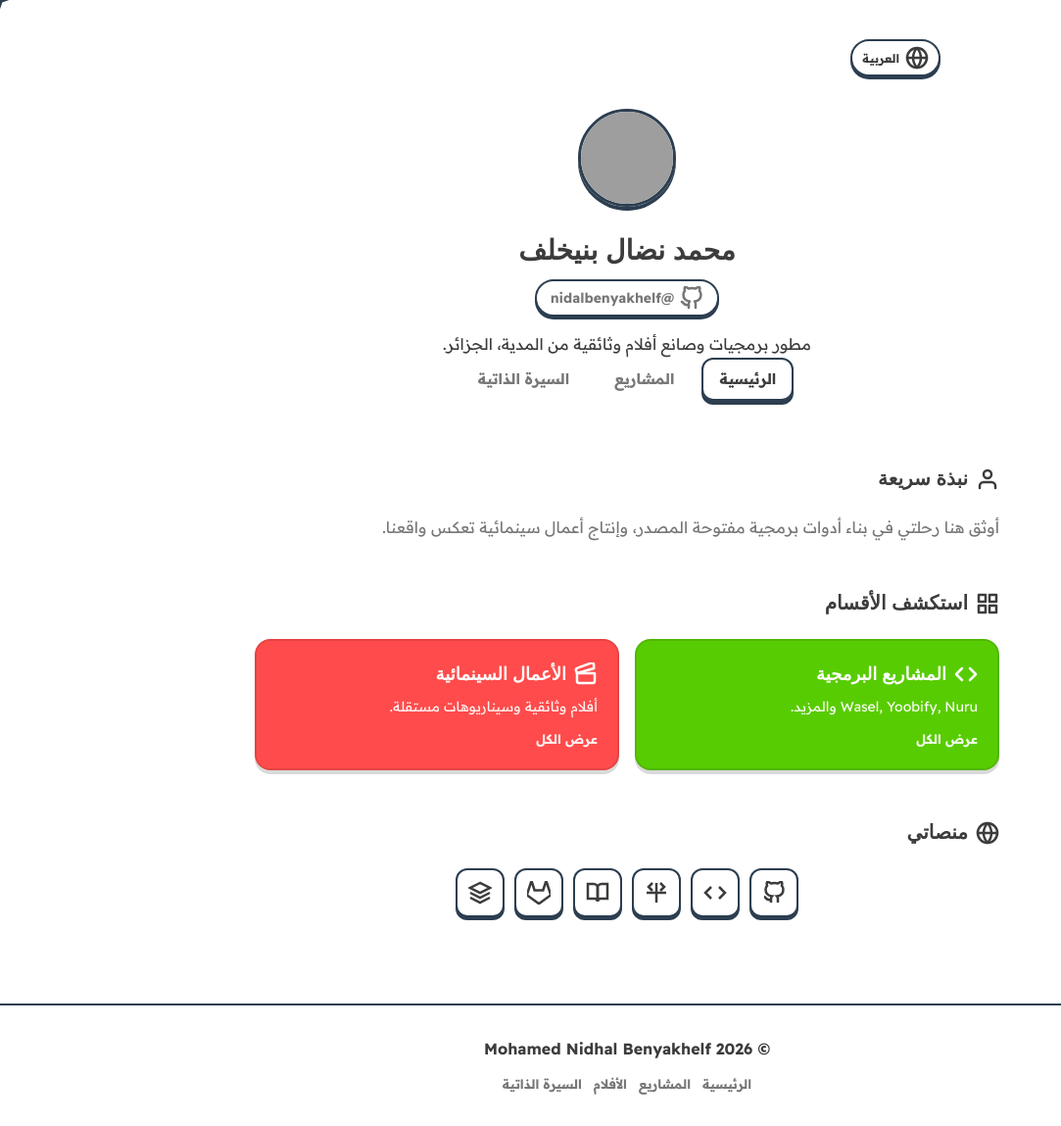
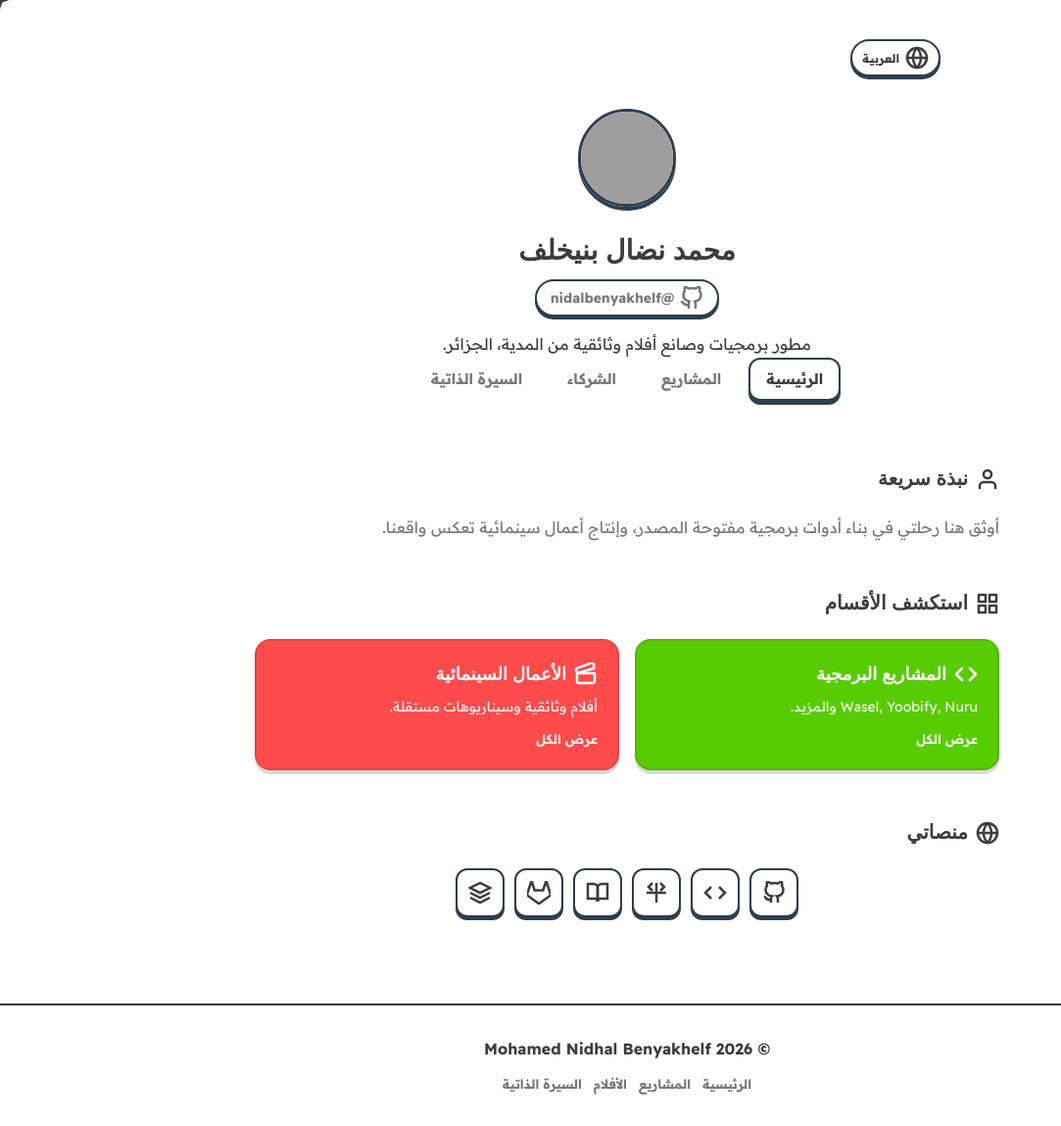
Before and after one commit to nidalbenyakhelf/nidalbenyakhelf.github.io, a Jekyll site: the page built from index.md, in a window 1280 px wide. Shown: the whole page at 98% size, without its empty margins (0-1083 px from the left). Built offline with Jekyll 4.4.1, drawn with Linux system fonts in a browser that asks for light colours; grey boxes are pictures that could not be loaded.

Commit message:
Refactor header HTML structure and attributes

```diff
--- a/_includes/header.html
+++ b/_includes/header.html
@@ -1,12 +1,11 @@
 <header class="site-header">
   <div class="header-top">
     <div class="visitor-flag" id="visitorFlag" style="opacity: 0;">
-      <img id="flagImg" src="" alt="Visitor Country Flag">
+      <img id="flagImg" src="" alt="Visitor Flag">
       <span id="countryName">Loading...</span>
     </div>
-
     <div class="lang-switcher">
-      <button class="lang-btn" id="langBtn" aria-label="Change Language">
+      <button class="lang-btn" id="langBtn">
         <svg class="icon" xmlns="http://www.w3.org/2000/svg" viewBox="0 0 24 24"><circle cx="12" cy="12" r="10"/><line x1="2" y1="12" x2="22" y2="12"/><path d="M12 2a15.3 15.3 0 0 1 4 10 15.3 15.3 0 0 1-4 10 15.3 15.3 0 0 1-4-10 15.3 15.3 0 0 1 4-10z"/></svg>
         <span id="currentLang">العربية</span>
       </button>
@@ -19,38 +18,29 @@
   </div>
 
   <img src="https://github.com/nidalbenyakhelf.png?size=256" alt="Mohamed Nidhal Benyakhelf" class="avatar">
-
   <h1 class="site-name" data-i18n="name">Mohamed Nidhal Benyakhelf</h1>
-
-  <a href="{{ site.social_links.github }}" class="username-badge" aria-label="GitHub Profile">
+  <a href="{{ site.social_links.github }}" class="username-badge">
     <svg class="icon" xmlns="http://www.w3.org/2000/svg" viewBox="0 0 24 24"><path d="M9 19c-5 1.5-5-2.5-7-3m14 6v-3.87a3.37 3.37 0 0 0-.94-2.61c3.14-.35 6.44-1.54 6.44-7A5.44 5.44 0 0 0 20 4.77 5.07 5.07 0 0 0 19.91 1S18.73.65 16 2.48a13.38 13.38 0 0 0-7 0C6.27.65 5.09 1 5.09 1A5.07 5.07 0 0 0 5 4.77a5.44 5.44 0 0 0-1.5 3.78c0 5.42 3.3 6.61 6.44 7A3.37 3.37 0 0 0 9 18.13V22"/></svg>
     @nidalbenyakhelf
   </a>
-
   <p class="bio" data-i18n="bio">مطور برمجيات وصانع أفلام وثائقية من المدية، الجزائر.</p>
 
-  <nav class="main-nav" aria-label="القائمة الرئيسية">
+  <nav class="main-nav">
     <ul>
       <li><a href="/" class="nav-link {% if page.url == '/' %}active{% endif %}" data-i18n="nav_home">الرئيسية</a></li>
-
-      <!-- القائمة المنسدلة للمشاريع -->
-      <li class="dropdown">
-        <a href="#" class="nav-link {% if page.url contains '/projects/' or page.url contains '/filmmaking/' %}active{% endif %}" data-i18n="nav_projects">
+      <li class="dropdown" tabindex="0">
+        <a href="#" class="nav-link {% if page.url contains '/projects/' or page.url contains '/filmmaking/' or page.url contains '/volunteering/' or page.url contains '/publications/' %}active{% endif %}" data-i18n="nav_projects">
           المشاريع
           <svg class="icon" style="width:16px;height:16px;" xmlns="http://www.w3.org/2000/svg" viewBox="0 0 24 24"><polyline points="6 9 12 15 18 9"/></svg>
         </a>
         <div class="dropdown-content">
-          <a href="/projects/" class="dropdown-item">
-            <svg class="icon" xmlns="http://www.w3.org/2000/svg" viewBox="0 0 24 24"><polyline points="16 18 22 12 16 6"/><polyline points="8 6 2 12 8 18"/></svg>
-            <span data-i18n="sub_software">البرمجيات</span>
-          </a>
-          <a href="/filmmaking/" class="dropdown-item">
-            <svg class="icon" xmlns="http://www.w3.org/2000/svg" viewBox="0 0 24 24"><path d="M20.2 6 3 11l-.9-2.4c-.5-1.1.2-2.4 1.3-2.9l13.8-5.1c1.1-.5 2.4.2 2.9 1.3Z"/><path d="M3 11h18v8a2 2 0 0 1-2 2H5a2 2 0 0 1-2-2Z"/></svg>
-            <span data-i18n="sub_films">الأفلام</span>
-          </a>
+          <a href="/projects/" class="dropdown-item"><svg class="icon" xmlns="http://www.w3.org/2000/svg" viewBox="0 0 24 24"><polyline points="16 18 22 12 16 6"/><polyline points="8 6 2 12 8 18"/></svg> البرمجيات</a>
+          <a href="/filmmaking/" class="dropdown-item"><svg class="icon" xmlns="http://www.w3.org/2000/svg" viewBox="0 0 24 24"><path d="M20.2 6 3 11l-.9-2.4c-.5-1.1.2-2.4 1.3-2.9l13.8-5.1c1.1-.5 2.4.2 2.9 1.3Z"/><path d="M3 11h18v8a2 2 0 0 1-2 2H5a2 2 0 0 1-2-2Z"/></svg> الأفلام</a>
+          <a href="/volunteering/" class="dropdown-item"><svg class="icon" xmlns="http://www.w3.org/2000/svg" viewBox="0 0 24 24"><path d="M20.84 4.61a5.5 5.5 0 0 0-7.78 0L12 5.67l-1.06-1.06a5.5 5.5 0 0 0-7.78 7.78l1.06 1.06L12 21.23l7.78-7.78 1.06-1.06a5.5 5.5 0 0 0 0-7.78z"/></svg> التطوع والمبادرات</a>
+          <a href="/publications/" class="dropdown-item"><svg class="icon" xmlns="http://www.w3.org/2000/svg" viewBox="0 0 24 24"><path d="M4 19.5A2.5 2.5 0 0 1 6.5 17H20"/><path d="M6.5 2H20v20H6.5A2.5 2.5 0 0 1 4 19.5v-15A2.5 2.5 0 0 1 6.5 2z"/></svg> الإنتاج والكتب</a>
         </div>
       </li>
-
+      <li><a href="/partners/" class="nav-link {% if page.url == '/partners/' %}active{% endif %}" data-i18n="nav_partners">الشركاء</a></li>
       <li><a href="/cv/" class="nav-link {% if page.url == '/cv/' %}active{% endif %}" data-i18n="nav_cv">السيرة الذاتية</a></li>
     </ul>
   </nav>
```
